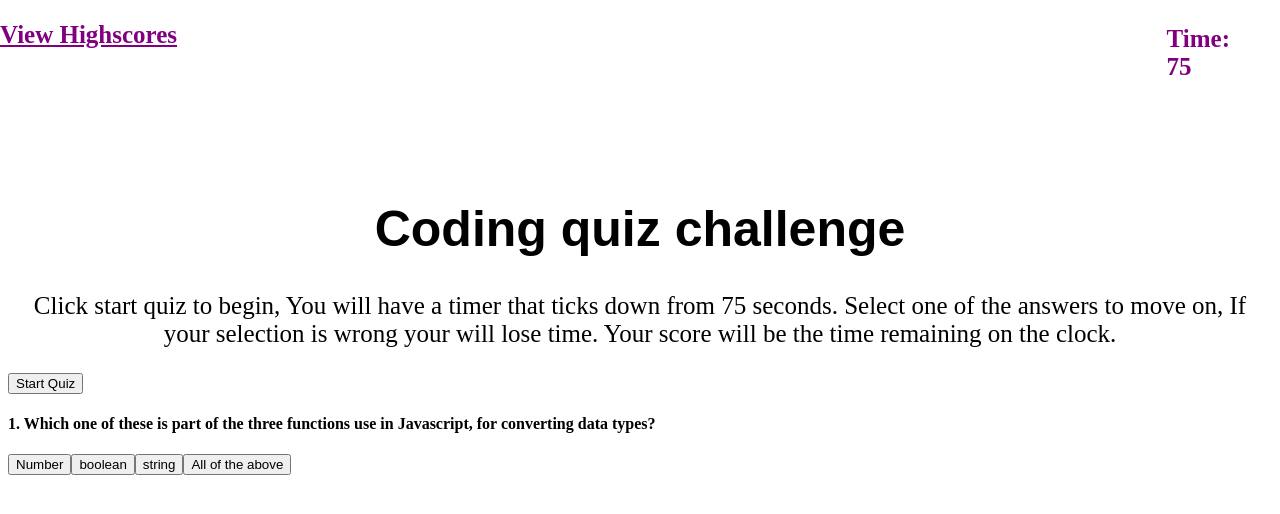
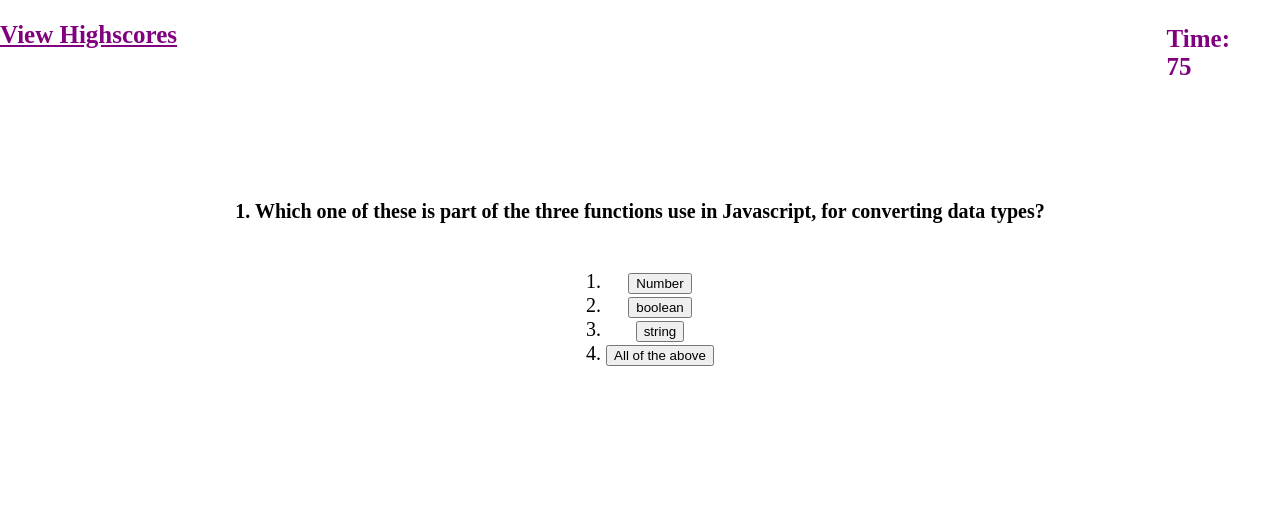
Before and after one commit to JacobK05/quiz-challenge, a plain HTML site: page index.html in a window 1280 px wide. Both pictures are taken after a click on the button "Start Quiz". Drawn offline with Linux system fonts and the light colour scheme.

Commit message:
added an order list

```diff
--- a/assets/css/style.css
+++ b/assets/css/style.css
@@ -4,10 +4,9 @@ font-family:sans-serif;
 text-align: center;
 }
 
-.header-container {
+#titlePage {
 margin-top: 200px;
 }
-
 
 .headerP {
 font-size: 25px;
@@ -35,6 +34,12 @@ color: purple;
 font-size: 25px;
 }
 
+.question-container{
+    margin-top: 200px;
+    font-size: 20px;
+    text-align: center;
+}
+
 
 
 
--- a/assets/js/javascript.js
+++ b/assets/js/javascript.js
@@ -2,15 +2,19 @@ var startBtn = document.getElementById("startQuiz");
 var questionsTxt = document.getElementById ('Question');
 var answerBtn = document.getElementById('answerBtn')
 var secondsEL = document.getElementById('seconds')
+var titlePage = document.getElementById('titlePage')
 var secondsLeft = 75;
 
 
 startBtn.addEventListener("click", function(event){
-  showQuestion();
+    titlePage.style.display = 'none'
+    startBtn.style.display = 'none'
+    showQuestion();
     event.preventDefault();
     console.log('start button clicked')
     setTime();
     start();
+
 });
 
 
@@ -102,7 +106,10 @@ function showQuestion(){
     questionsTxt.innerHTML = questionNumber + ". " + currentQuestion.question;
     answerBtn.innerHTML = "";
 
+    var answerList = document.createElement('ol');
+    answerList.setAttribute('style', 'display: inline-block');
 currentQuestion.answer.forEach(answer =>  {
+  var listItem = document.createElement('li');
     var button = document.createElement('button')
     button.innerHTML = answer.Choice;
     button.classList.add('btn');
@@ -110,8 +117,11 @@ currentQuestion.answer.forEach(answer =>  {
     button.addEventListener('click', function(){
     checkAnswer(answer.correct);
      });
-     answerBtn.appendChild(button);
+     listItem.appendChild(button);
+     answerList.appendChild(listItem);
+
   });
+  answerBtn.appendChild(answerList);
 }
 
 
--- a/index.html
+++ b/index.html
@@ -6,7 +6,7 @@
     <title>Coding quiz</title>
   </head>
   <body>
-<header class= header-container>
+<header id= "titlePage" >
     <h1> Coding quiz challenge</h1>
     <p class= "headerP">Click start quiz to begin, You will have a timer that ticks down from 75 seconds. Select one of the answers to move on, If your selection is wrong your will lose time. Your score will be the time remaining on the clock.</p>
 </header>
@@ -14,13 +14,8 @@
 <button id="startQuiz">Start Quiz</button>
 </div>
  <section class="question-container">
-    <h4 id="Question">Question here</h4>
-<div id="answerBtn">
-    <button class="btn">answer</button>
-    <button class="btn">answer</button>
-    <button class="btn">answer</button>
-    <button class="btn">answer</button>
-</div>
+    <h4 id="Question"></h4>
+<div id="answerBtn"></div>
 </section>
 
 <h2> View Highscores </h2>
```
